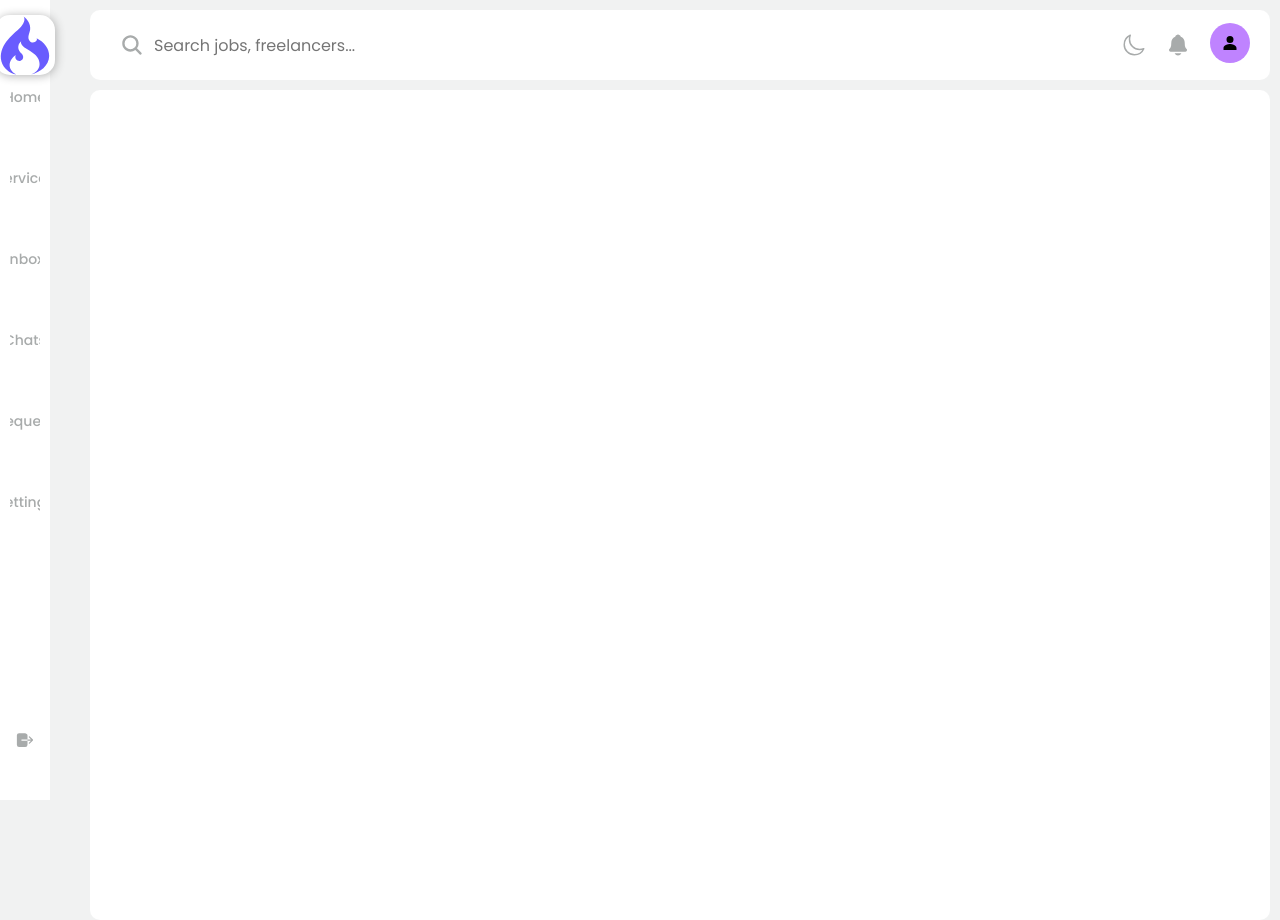
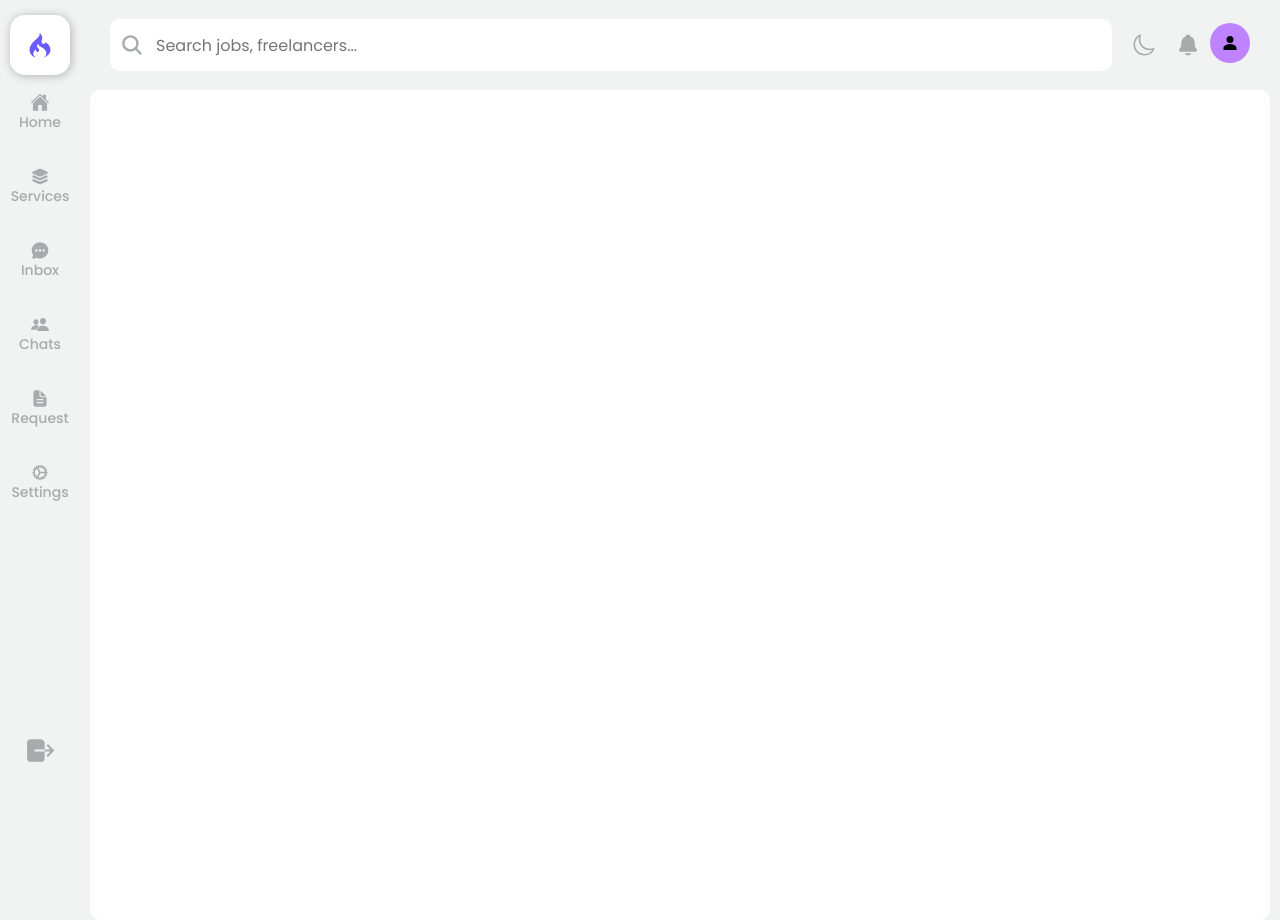
Before and after one commit to amegh-ts/Jobio, a React (Vite) app in the folder Client/jobio/: page /cnav in a window 1280 px wide. Built offline with nearby package versions, Linux system fonts and the light colour scheme.

Commit message:
09-01-2024

```diff
--- a/Client/jobio/src/Components/Admin/Navbar/AdminNavbar.scss
+++ b/Client/jobio/src/Components/Admin/Navbar/AdminNavbar.scss
@@ -1,239 +1,126 @@
-/* Google Font Import - Poppins */
-@import url('https://fonts.googleapis.com/css2?family=Poppins:wght@300;400;500;600;700&display=swap');
-
-* {
-    margin: 0;
-    padding: 0;
-    box-sizing: border-box;
-    font-family: 'Poppins', sans-serif;
-}
-
-
-
-body {
-    min-height: 100vh;
-    background-color: var(--body-color);
-    transition: var(--tran-05);
-    overflow: hidden;
-
-}
-
-::selection {
-    background-color: var(--primary-color);
-    color: #fff;
-}
-
-
-/* ===== Sidebar ===== */
 .sidebar {
     position: fixed;
     top: 0;
     left: 0;
     height: 100%;
-    width: 250px;
+    width: 60px;
     padding: 10px 14px;
-    background: var(--sidebar-color);
     transition: var(--tran-05);
     z-index: 100;
-}
+    display: flex;
+    flex-direction: column;
+    align-items: center;
+    justify-content: space-between;
+    padding: 10px;
 
-.sidebar.close {
-    width: 88px;
-}
+    header {
+        margin-top: 5px;
 
-.sidebar .menu-links .nav-link.active .icon     {
-    color: var(--active-icon-color);
-    background-color: var(--primary-color);
-    border-radius: 6px;
-    color: white;
-}
-
-/* ===== Reusable code - Here ===== */
-.sidebar li {
-    height: 50px;
-    list-style: none;
-    display: flex;
-    align-items: center;
-    margin-top: 10px;
-}
-
-.sidebar header .image,
-.sidebar .icon {
-    min-width: 60px;
-    border-radius: 6px;
-}
-
-.image:hover {
-    cursor: pointer;
-}
-
-.sidebar .icon {
-    min-width: 60px;
-    border-radius: 6px;
-    height: 100%;
+        .title {
+            background: white;
+            width: 60px;
+            height: 60px;
             display: flex;
             align-items: center;
             justify-content: center;
-    font-size: 20px;
+            color: var(--primary-color);
+            border-radius: 15px;
+            box-shadow: 1px 1px 10px rgb(177, 177, 177);
+
+
+            .logo {
+                color: var(--primary-color);
+                font-size: 26px;
+            }
+        }
     }
 
-.sidebar .text,
-.sidebar .icon {
+
+    .menu-bar {
+        width: 100%;
+        display: flex;
+        flex-direction: column;
+        align-items: center;
+        gap: 10px;
+
+        .menu-item {
+            display: flex;
+            flex-direction: column;
+            align-items: center;
+            padding: 12px;
+            width: 40px;
+            height: 40px;
+            border-radius: 15px;
+            font-size: 24px;
             color: var(--text-color);
-    transition: var(--tran-03);
+            position: relative;
+            cursor: pointer;
+            /* Add cursor property for indicating clickability */
+
+            &:hover {
+                background: white;
+                color: var(--primary-color);
+                box-shadow: 1px 1px 10px rgb(177, 177, 177);
+            }
+            span {
+                font-size: 14px;
+                font-weight: 500;
             }
 
-.sidebar .text {
-    font-size: 17px;
-    font-weight: 500;
-    white-space: nowrap;
-    opacity: 1;
+            /* Dropdown container styles */
+            .dropdown-container {
+                display: none;
+                width: 100px;
+                position: absolute;
+                top: 0;
+                left: 100%;
+                /* Position the dropdown to the right */
+                background-color: #f9f9f9;
+                box-shadow: 0 8px 16px rgba(0, 0, 0, 0.2);
+                z-index: 1;
+
+                /* Style for the dropdown items */
+                .dropdown-item {
+                    padding: 10px;
+                    display: block;
+                    color: #333;
+                    text-decoration: none;
+
+                    &:hover {
+                        background-color: #ddd;
+                    }
+                }
+            }
+        }
     }
 
-.sidebar.close .text {
-    opacity: 0;
-}
-
-/* =========================== */
-
-.sidebar header {
-    position: relative;
-}
-
-.sidebar header .image-text {
-    display: flex;
-    align-items: center;
-}
-
-.sidebar header .logo-text {
-    display: flex;
-    flex-direction: column;
-}
-
-header .image-text .name {
-    margin-top: 2px;
-    font-size: 18px;
-    font-weight: 600;
-}
-
-header .image-text .profession {
-    font-size: 16px;
-    margin-top: -2px;
-    display: block;
-}
-
-.sidebar header .image {
+    footer {
+        .logout {
             display: flex;
             align-items: center;
             justify-content: center;
+            margin-bottom: 30px;
+            margin-top: 200px;
+            color: var(--text-color);
+            padding: 10px;
+            width: 40px;
+            height: 40px;
+            border-radius: 8px;
+
+            &:hover {
+                background: white;
+                color: var(--primary-color);
+                box-shadow: 1px 1px 10px rgb(177, 177, 177);
             }
 
-.sidebar header .image img {
-    width: 40px;
-    border-radius: 6px;
+            .logout-icon {
+                font-size: 33px;
             }
-
-.sidebar header .toggle {
-    position: absolute;
-    top: 50%;
-    right: -25px;
-    transform: translateY(-50%) rotate(180deg);
-    height: 25px;
-    width: 25px;
-    background-color: var(--primary-color);
-    color: var(--sidebar-color);
-    border-radius: 50%;
-    display: flex;
-    align-items: center;
-    justify-content: center;
-    font-size: 22px;
-    cursor: pointer;
-    transition: var(--tran-05);
+        }
+    }
 }
 
 
-.sidebar.close .toggle {
-    transform: translateY(-50%) rotate(0deg);
-}
-
-.sidebar .menu {
-    margin-top: 40px;
-}
-
-.sidebar li.search-box {
-    border-radius: 6px;
-    background-color: var(--primary-color-light);
-    cursor: pointer;
-    transition: var(--tran-05);
-}
-
-.sidebar li.search-box input {
-    height: 100%;
-    width: 100%;
-    outline: none;
-    border: none;
-    background-color: var(--primary-color-light);
-    color: var(--text-color);
-    border-radius: 6px;
-    font-size: 17px;
-    font-weight: 500;
-    transition: var(--tran-05);
-}
-
-.sidebar li a {
-    list-style: none;
-    height: 100%;
-    background-color: transparent;
-    display: flex;
-    align-items: center;
-    height: 100%;
-    width: 100%;
-    border-radius: 6px;
-    text-decoration: none;
-    transition: var(--tran-03);
-}
-
-.sidebar li a:hover {
-    background-color: var(--primary-color);
-}
-
-.sidebar li a:hover .icon,
-.sidebar li a:hover .text {
-    color: var(--sidebar-color);
-}
-
-
-.sidebar .menu-bar {
-    height: calc(100% - 55px);
-    display: flex;
-    flex-direction: column;
-    justify-content: space-between;
-    overflow-y: scroll;
-}
-
-.menu-bar::-webkit-scrollbar {
-    display: none;
-}
-
-.sidebar .menu-bar .mode {
-    border-radius: 6px;
-    background-color: var(--primary-color-light);
-    position: relative;
-    transition: var(--tran-05);
-}
-
-.menu-bar .mode .sun-moon {
-    height: 50px;
-    width: 60px;
-}
-
-.mode .sun-moon i {
-    position: absolute;
-}
-
-.mode .sun-moon i.sun {
-    opacity: 0;
-}
 
 
 
@@ -242,71 +129,73 @@ header .image-text .profession {
     position: absolute;
     top: 0;
     top: 0;
-    left: 250px;
+    left: 60px;
     height: 100vh;
-    width: calc(100% - 250px);
+    width: calc(100% - 40px);
     background-color: var(--body-color);
     transition: var(--tran-05);
-}
-
-.home .text {
-    font-size: 30px;
-    font-weight: 500;
-    color: var(--text-color);
-    padding: 12px 60px;
-}
-
-.sidebar.close~.home {
-    left: 78px;
-    height: 100vh;
-    width: calc(100% - 78px);
-}
-
-
 
     .navbar-container {
-    background: var(--sidebar-color);
         min-width: 100px;
         height: 70px;
         margin: 10px 30px;
         padding: 0 20px;
         border-radius: 10px;
         display: flex;
-    justify-content: space-between;
+        // justify-content: space-between;
         align-items: center;
         /* position: fixed; */
         overflow: hidden;
+
+        .navbar-search {
+            background: var(--sidebar-color);
+            display: flex;
+            align-items: center;
+            padding: 10px;
+            border-radius: 10px;
+            width: 100%;
+            color: var(--text-color);
+            gap: 10px;
+
+            .icon {
+                font-size: 24px;
             }
 
-.navbar-header {
-    color: var(--primary-color);
-    height: 100%;
-    display: flex;
-    align-items: center;
+            input {
+                font-size: 16px;
+                height: 30px;
+                outline: none;
+                background: transparent;
+                border: none;
+            }
         }
 
         .navbar-icon {
             display: flex;
+            cursor: pointer;
+            margin-left: 10px;
+
+            span {
+                color: var(--primary-color);
+                display: flex;
+                gap: 20px;
+                align-items: center;
+                color: var(--text-color);
+                padding: 10px;
+                border-radius: 8px;
+                font-size: 24px;
             }
 
-.navbar-icon:hover {
-    cursor: pointer;
-}
-
-.navbar-icon span {
-    color: var(--primary-color);
-    margin-right: 10px;
+            .profile {
+                background: #BF83FF;
                 display: flex;
                 align-items: center;
-    padding: 10px 14px;
-    border-radius: 6px;
+                justify-content: center;
+                width: 40px;
+                height: 40px;
+                border-radius: 50%;
             }
-
-.navbar-icon span:hover {
-    color: var(--sidebar-color);
-    background: var(--primary-color);
-    transition: all .5s ease;
-
+        }
     }
 
     .main-body {
@@ -319,3 +208,4 @@ header .image-text .profession {
         overflow: auto;
         transition: all 0.3s ease;
     }
+}
--- a/Client/jobio/src/Components/Client/Navbar/ClientNavbar.scss
+++ b/Client/jobio/src/Components/Client/Navbar/ClientNavbar.scss
@@ -3,7 +3,7 @@
     top: 0;
     left: 0;
     height: 100%;
-    width: 50px;
+    width: 60px;
     padding: 10px 14px;
     transition: var(--tran-05);
     z-index: 100;
@@ -41,6 +41,7 @@
         display: flex;
         flex-direction: column;
         align-items: center;
+        gap: 10px;
 
         .menu-item {
             display: flex;
@@ -56,6 +57,11 @@
             cursor: pointer;
             /* Add cursor property for indicating clickability */
 
+            &:hover {
+                background: white;
+                color: var(--primary-color);
+                box-shadow: 1px 1px 10px rgb(177, 177, 177);
+            }
             span {
                 font-size: 14px;
                 font-weight: 500;
```
Also changed, not shown: Client/jobio/src/Components/Admin/Navbar/AdminNavbar.jsx (+64 -51 lines). Lines whose indentation alone changed are shown as unchanged.
